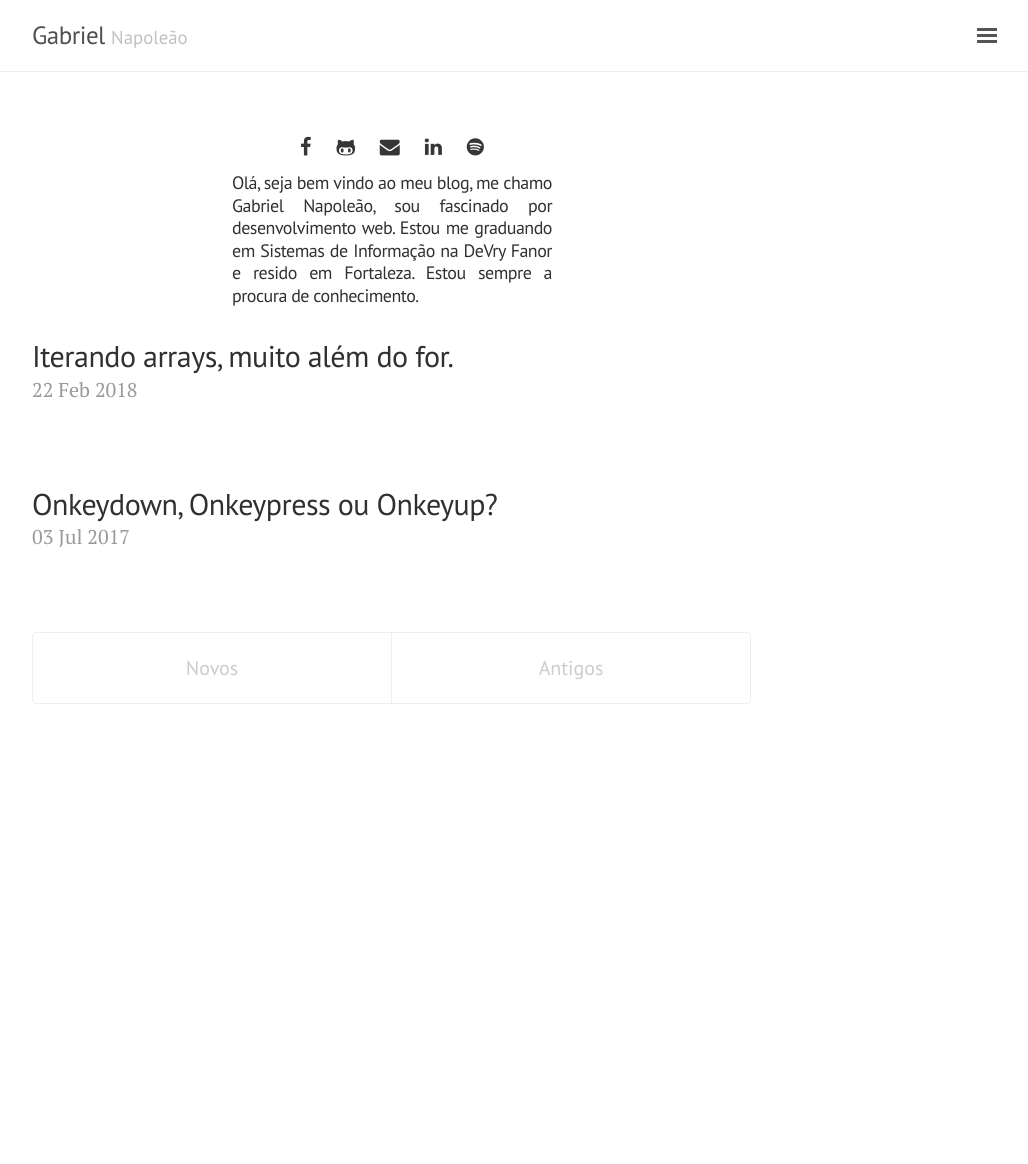
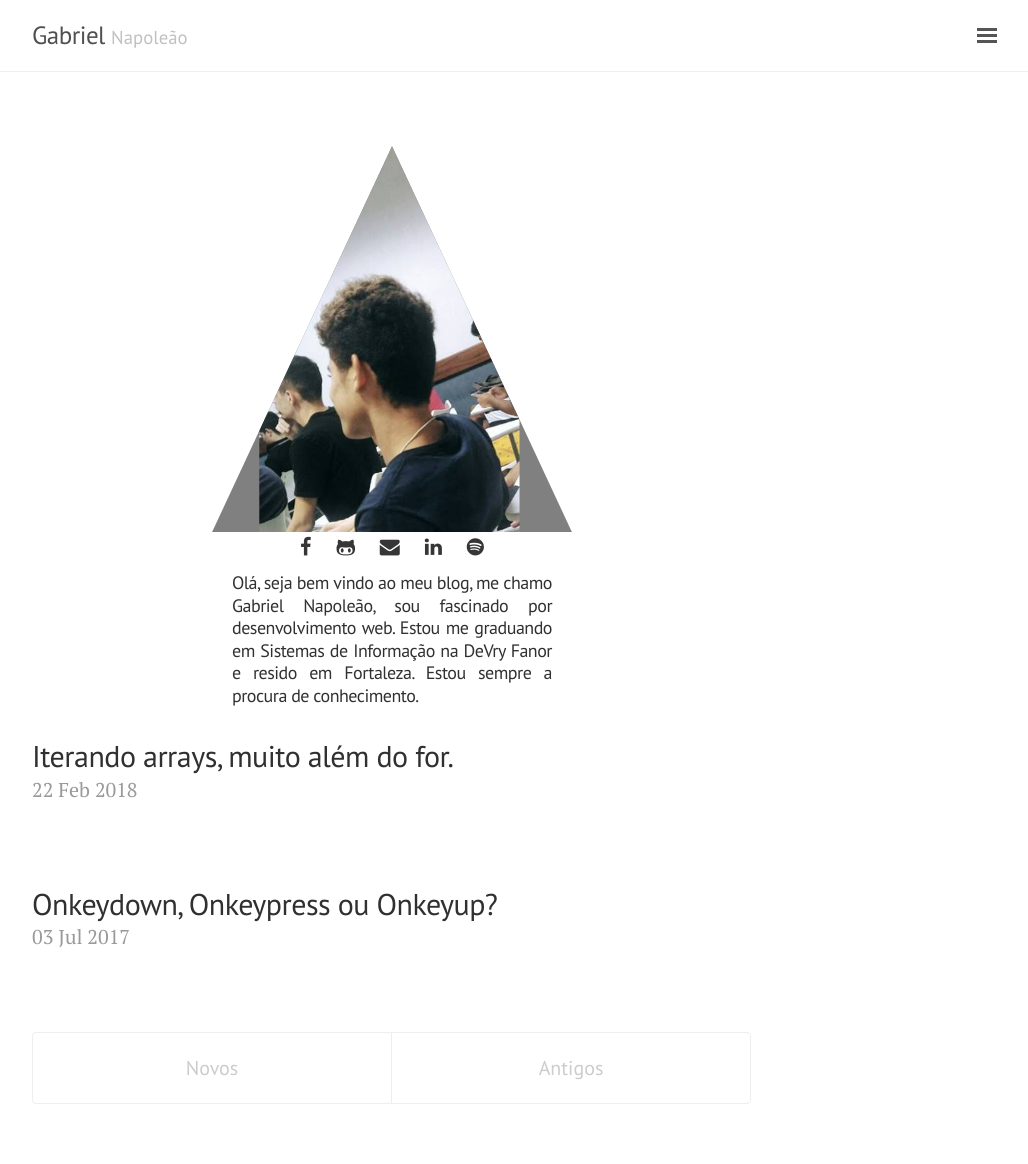
Before and after one commit to whoamindx/whoamindx.github.io, a Jekyll site: the page built from index.html, in a window 1280 px wide. Shown: the whole page, without its empty margins (248-1276 px from the left). Built offline with Jekyll 4.4.1, drawn with Linux system fonts in a browser that asks for light colours; the list of posts is cut into pages by our own code; before the commit the page ends 900 px from its top, so only the background shows below that.

Commit message:
Add triangle element

```diff
--- a/index.html
+++ b/index.html
@@ -3,7 +3,14 @@ layout: default
 title: Home
 ---
 <div id="welcome">
-  <div id="triangle"></div>
+  <div class="triangle-wrap">
+    <div class="triangle">
+      <div class="triangle-reset">
+        <div class="triangle-content">
+        </div>
+      </div>
+    </div>
+  </div>
   <a href="{{ site.contacts.facebook }}" target="_blank">
     <i class="fa fa-facebook" aria-hidden="true"></i>
   </a>
```
